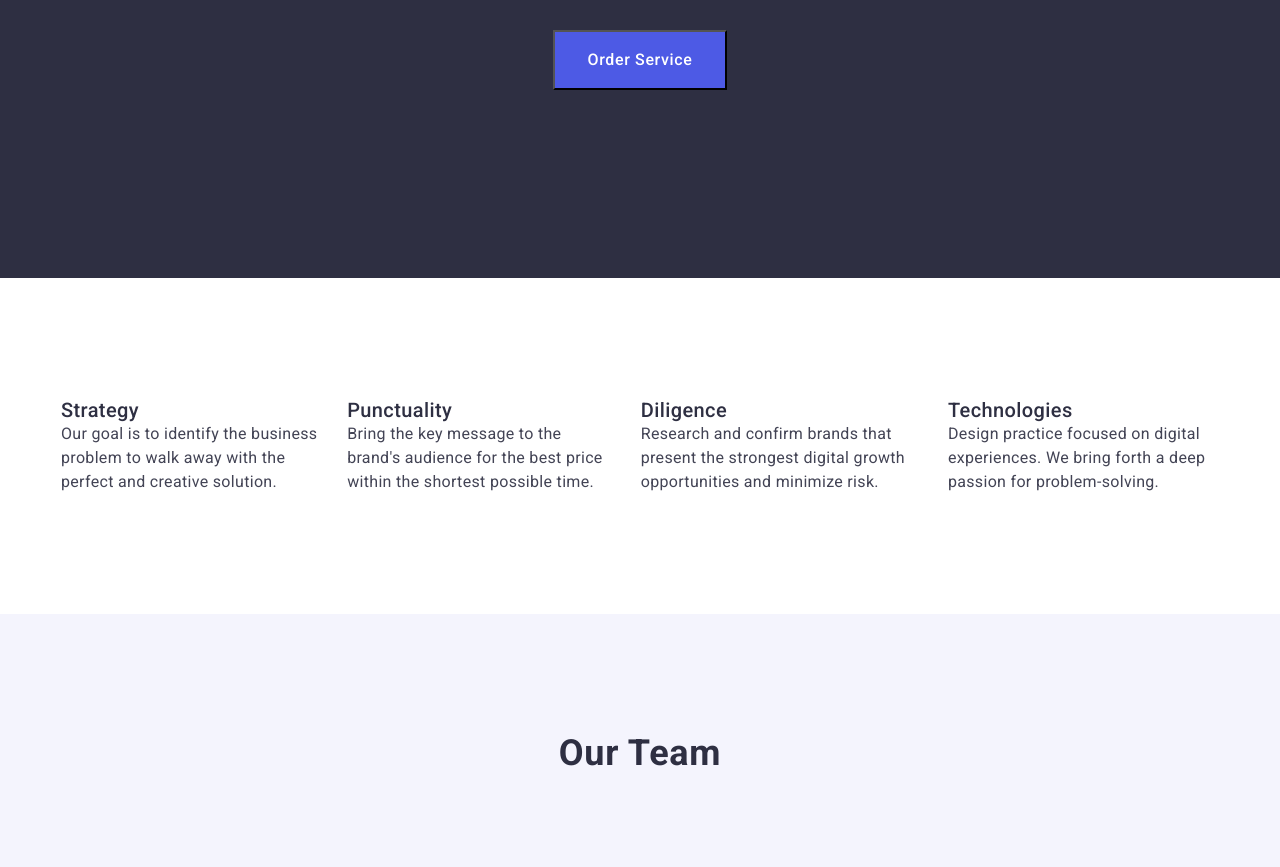
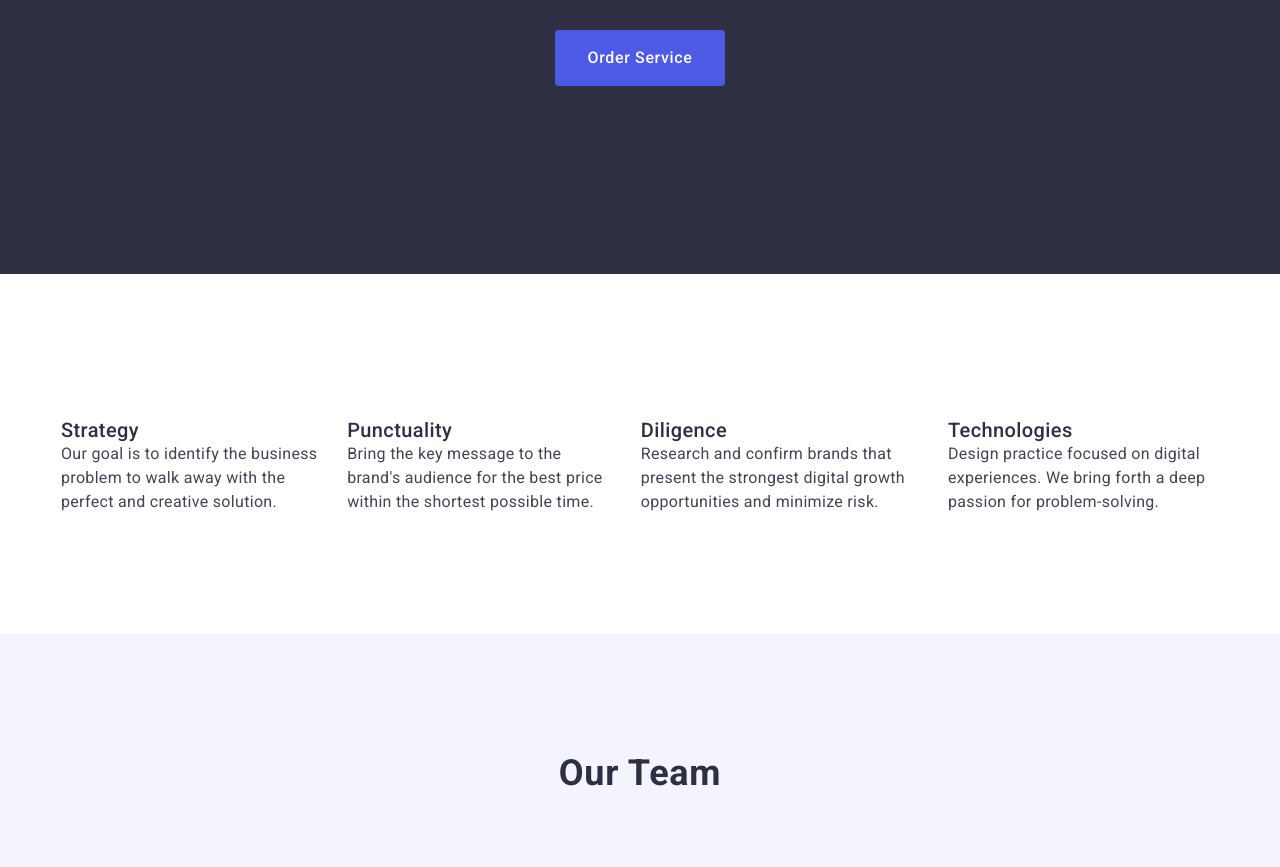
Before and after one commit to krovostok412/go-it-hw-03, a plain HTML site: page index.html in a window 1280 px wide. Shown: the part 399-1266 px from the top of the page. Drawn offline with nearby package versions, Linux system fonts and the light colour scheme.

Commit message:
thirdcom

```diff
--- a/css/style.css
+++ b/css/style.css
@@ -55,6 +55,10 @@ h3 {
     color: #ffffff;
     margin: 0 auto;
     padding: 16px 32px;
+    border: none;
+    min-width: 169px;
+    height: 56px;
+    border-radius: 4px;
 }
 
 .order-button:hover {
@@ -107,6 +111,7 @@ address {
     color: #434455;
     display: flex;
     gap: 24px;
+    flex-basis: calc((100% - 3 * 24px) / 4);
 }
 
 .adrress-li {
@@ -165,7 +170,7 @@ address {
 }
 
 .sec-twoh {
-    display: none;
+    visibility: hidden;
 }
 
 .portfolio-ul p {
@@ -208,14 +213,14 @@ ul {
 
 .header {
     border-bottom: 1px solid #E7E9FC;
-    padding: 0 15px 0 15px;
+    padding: 24px 0 24px;
 }
 
 .header-div {
     display: flex;
     flex-direction: row;
     justify-content: space-between;
-    padding: 24px 0 24px;
+    padding: 0 15px 0 15px;
 }
 
 .nav {
--- a/index.html
+++ b/index.html
@@ -49,7 +49,8 @@
 
         <!-------------- section 2 --------------->
 
-        <section class="section-advantages container section">
+        <section class="section-advantages section">
+            <div class="div-advantages container">
                 <h2 class="sec-twoh">Advantages</h2>
                 <ul class="sec-twoul">
                     <li>
@@ -77,6 +78,7 @@
                             problem-solving.</p>
                     </li>
                 </ul>
+            </div>
         </section>
 
         <!-------------- section 3 --------------->
```
Lines whose indentation alone changed are shown as unchanged.
